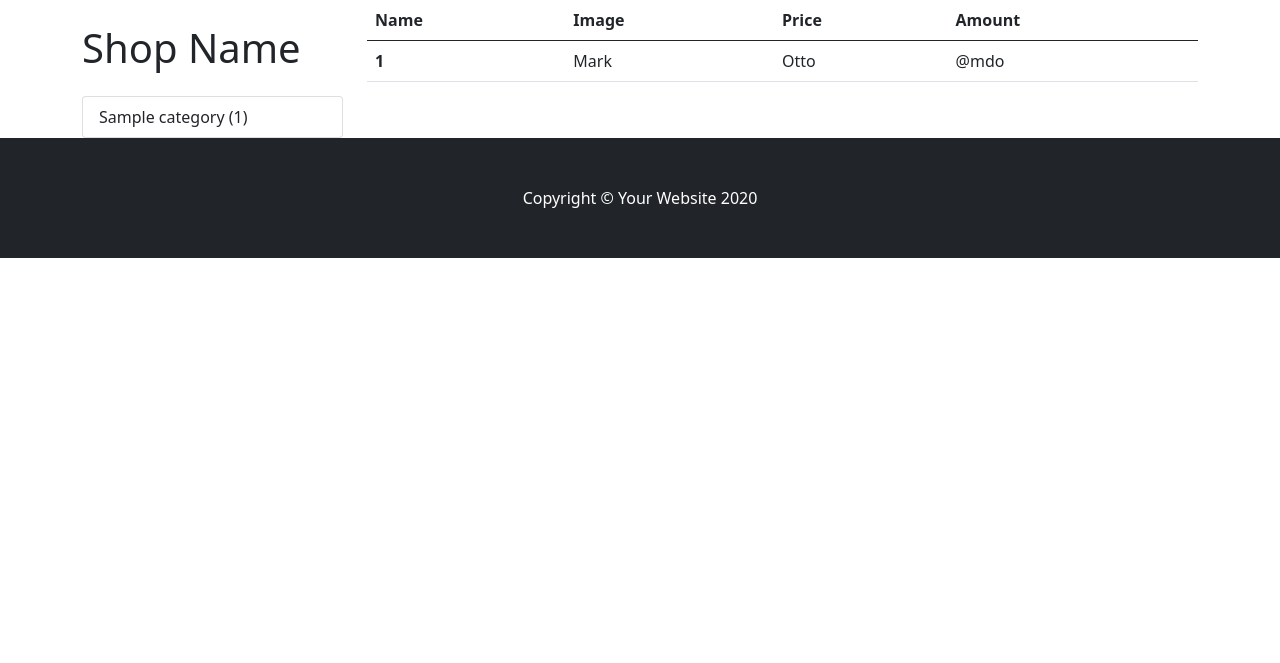
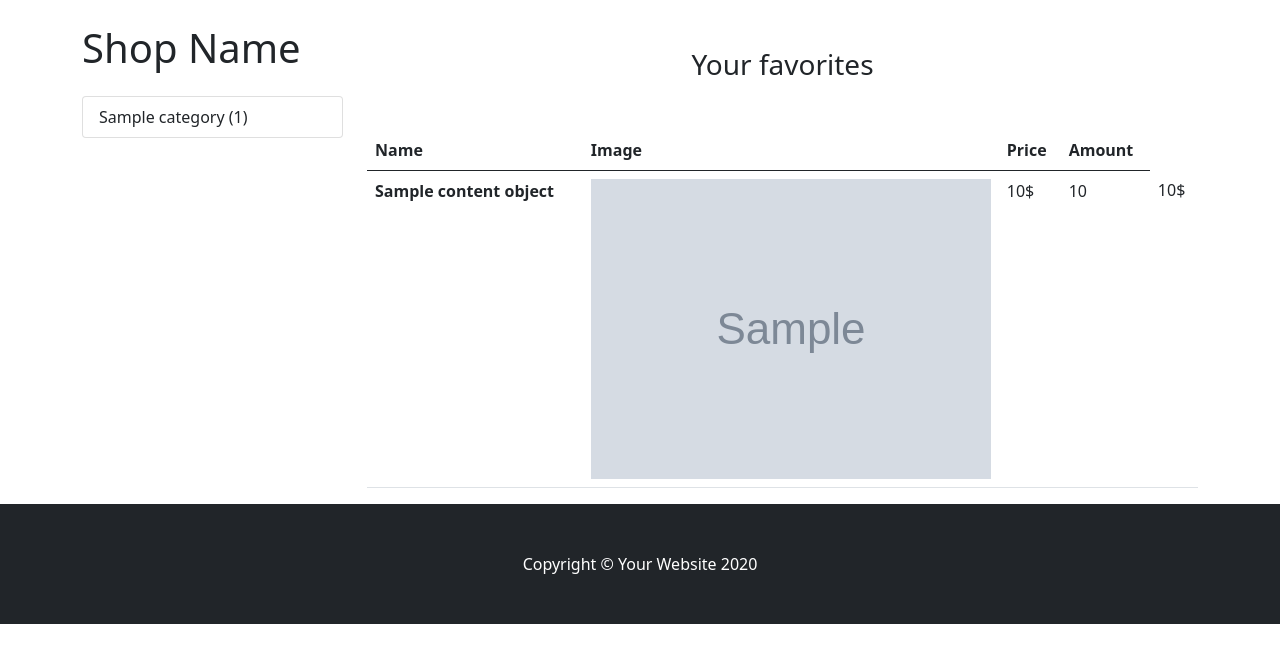
Before and after one commit to Dmytrenko-Roman/car-sales-website, a Django app: template django/carsales/mainapp/templates/favorites.html in a window 1280 px wide. Shown: the part 56-719 px from the top of the page. Run offline with Django 3.2, Linux system fonts and the light colour scheme; the template is opened without the code that fills it: most values are stand-ins (such as "Sample title", 1, 10 or a date in 2020); grey boxes marked "Sample" are stand-in pictures; parts of the project's set-up code (start-up, migrations or seed data) failed here and were passed over.

Commit message:
❄️ Added a favorites ❄️

```diff
--- a/django/carsales/mainapp/templates/favorites.html
+++ b/django/carsales/mainapp/templates/favorites.html
@@ -1,7 +1,7 @@
 {% extends 'base.html' %}
 
 {% block content %}
-
+<h3 class="text-center mt-5 mb-5">Your favorites {% if not favorites.products.count %} empty {% endif %}</h3>
 <table class="table">
   <thead>
     <tr>
@@ -12,12 +12,15 @@
     </tr>
   </thead>
   <tbody>
+  {% for item in favorites.products.all %}
     <tr>
-      <th scope="row">1</th>
-      <td>Mark</td>
-      <td>Otto</td>
-      <td>@mdo</td>
+      <th scope="row">{{ item.content_object.title }}</th>
+      <td class="w-25"><img src="{{ item.content_object.image.url }}" class="image-fluid"></td>
+      <td>{{ item.content_object.price }}$</td>
+      <td>{{ item.qty }}</td>
+      <td>{{ item.final_price }}$</td>
     </tr>
+  {% endfor %}
   </tbody>
 </table>
 
```
